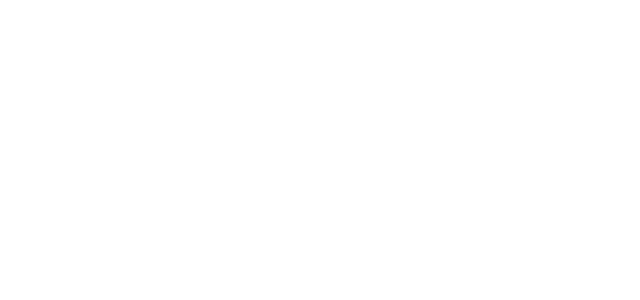
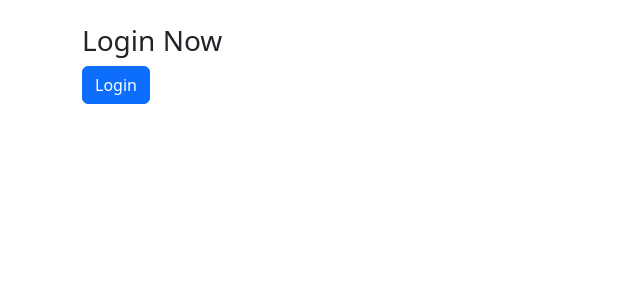
Before and after one commit to KoshikaDul1999/Login-Logout-ReactJs-NodeJs-MySQL, a React (Create React App) app in the folder frontend/: page / in a window 1280 px wide. Shown: the top 300 px of the page, without its empty margins (0-640 px from the left). Built offline with nearby package versions, Linux system fonts and the light colour scheme.

Commit message:
Update Home.jsx

```diff
--- a/frontend/src/Home.jsx
+++ b/frontend/src/Home.jsx
@@ -1,9 +1,36 @@
-import React from 'react'
+import axios from 'axios'
+import React, { useEffect, useState } from 'react'
 
 function Home() {
+
+  const [auth, setAuth] = useState(false)
+  const [name, setName] = useState('')
+
+  useEffect(() => {
+    axios.get('')
+    .then(res => {
+      if(res.data.Status === "Success"){
+        setAuth(true);
+        setName(res.data.name);
+      }
+    })
+  })
+
   return (
-    <div>
-
+    <div className='container mt-4'>
+      {
+        auth ?
+        <div>
+          <h3>You are Authorized {}</h3>
+          <button className='btn btn-danger'>Logout</button>
+        </div>
+        :
+        <div>
+          <h3>{}</h3>
+          <h3>Login Now</h3>
+          <button className='btn btn-primary'>Login</button>
+        </div>
+      }
     </div>
   )
 }
```
